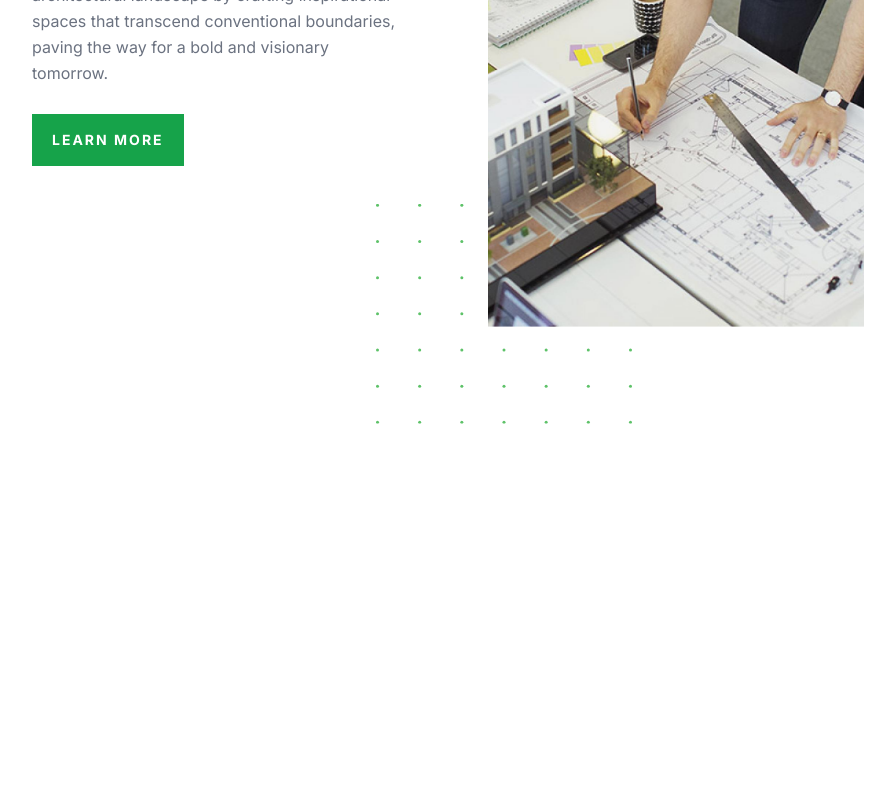
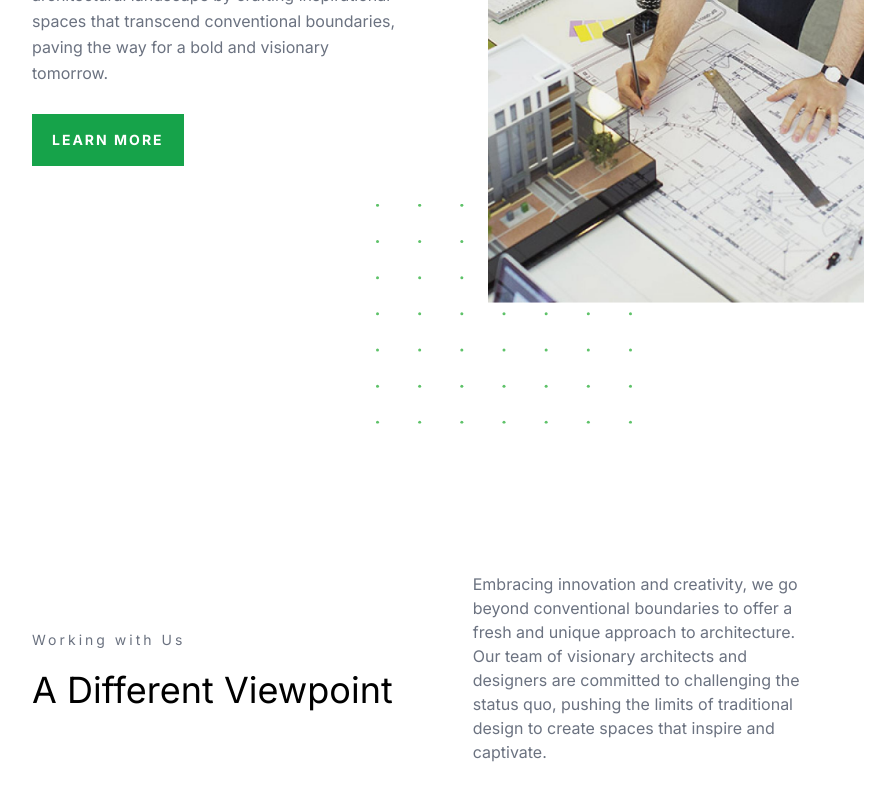
Before and after one commit to aliramazanov/archaxis, a Next.js app: page / in a window 1280 px wide. Shown: the part 1536-2336 px from the top of the page, without its empty margins (192-1087 px from the left). Before the commit the page ends 1980 px from the top, so only its background shows below. Built offline with nearby package versions, Linux system fonts and the light colour scheme.

Commit message:
add: works component

```diff
--- a/src/app/page.tsx
+++ b/src/app/page.tsx
@@ -1,12 +1,14 @@
+import React from "react";
 import About from "@/components/About";
 import Hero from "@/components/Hero";
-import React from "react";
+import Works from "@/components/Works";
 
 const Home: React.FC = () => {
   return (
     <React.Fragment>
       <Hero className="pt-32 pb-0 lg:pb-10" />
       <About className="py-16 lg:py-32 overflow-hidden" />
+      <Works className="py-16 pt-32 lg:py-32" />
     </React.Fragment>
   );
 };
--- a/src/components/Navigation.tsx
+++ b/src/components/Navigation.tsx
@@ -2,8 +2,8 @@
 import React, { useState, useEffect } from "react";
 import { Dialog, Transition } from "@headlessui/react";
 import { XMarkIcon } from "@heroicons/react/24/outline";
+import { usePathname } from "next/navigation";
 import Link from "next/link";
-import { usePathname } from "next/navigation";
 
 const navMenu = [
   { href: "/", label: "home" },
--- /dev/null
+++ b/src/components/Works.tsx
@@ -0,0 +1,172 @@
+"use client";
+import { WorkProps } from "@/types/Types";
+import React from "react";
+import Link from "next/link";
+import { motion } from "framer-motion";
+import {
+  BiHardHat,
+  BiPaintRoll,
+  BiNote,
+  BiBulb,
+  BiLayer,
+  BiOutline,
+} from "react-icons/bi";
+
+const worksContent = {
+  heading: {
+    title: "A Different Viewpoint",
+    subtitle: "Working with Us",
+    description:
+      "Embracing innovation and creativity, we go beyond conventional boundaries to offer a fresh and unique approach to architecture. Our team of visionary architects and designers are committed to challenging the status quo, pushing the limits of traditional design to create spaces that inspire and captivate.",
+  },
+  steps: [
+    {
+      number: "01",
+      icon: BiHardHat,
+      title: "Project Initialization",
+      description:
+        "Commencing each project with precision and foresight, we initiate the journey with the utmost attention to detail. In this crucial phase, our team, equipped with the industry's best practices, collaborates with you to define the project scope, goals, and parameters.",
+      btn: {
+        href: "#",
+        label: "Discover More",
+      },
+    },
+    {
+      number: "02",
+      icon: BiPaintRoll,
+      title: "Conceptual Design",
+      description:
+        "Unleashing creativity with a stroke of innovation, our team transforms visions into tangible concepts, crafting unique and inspiring designs that redefine architectural boundaries.",
+      btn: {
+        href: "#",
+        label: "Discover More",
+      },
+    },
+    {
+      number: "03",
+      icon: BiNote,
+      title: "Documentation Process",
+      description:
+        "We carefully write down all the important details about your project to make sure everything is clear and ready for the next steps.",
+      btn: {
+        href: "#",
+        label: "Discover More",
+      },
+    },
+  ],
+  features: [
+    {
+      icon: BiHardHat,
+      title: "Design Development",
+      description:
+        "With hard hats on and creativity in full swing, we shape and refine your ideas into a concrete design, ensuring a solid foundation for your project to flourish.",
+      btn: {
+        href: "#",
+        label: "Uncover Details",
+      },
+    },
+    {
+      icon: BiBulb,
+      title: "Construction Administration",
+      description:
+        "Buiding your project from blueprint to reality, we oversee every detail of the construction process to ensure seamless execution. More info on our comprehensive construction administration services.",
+      btn: {
+        href: "#",
+        label: "More Info",
+      },
+    },
+    {
+      icon: BiOutline,
+      title: "Evaluation",
+      description:
+        "A critical analysis to refine and enhance, we meticulously assess every aspect of your project.",
+      btn: {
+        href: "#",
+        label: "Read More",
+      },
+    },
+    {
+      icon: BiLayer,
+      title: "Finalization and Delivery",
+      description:
+        "Bringing your vision to life, we finalize the details and ensure everything is in place for a smooth delivery. Our commitment to excellence culminates in the successful completion of your project.",
+      btn: {
+        href: "#",
+        label: "Explore Completion",
+      },
+    },
+  ],
+};
+
+const Works: React.FC<WorkProps> = ({ className }) => {
+  return (
+    <section>
+      <div className={`${className}`}>
+        <div className="container mx-auto px-4">
+          <div className="lg:flex justify-center mb-20 lg:mb-36">
+            <div className="w-full lg:w-8/12 lg:flex gap-20 items-center">
+              <div className="lg-w-7/12 mb-5 lg:mb-0">
+                {worksContent.heading.subtitle && (
+                  <motion.span
+                    initial={{ opacity: 0, y: 20 }}
+                    whileInView={{
+                      opacity: 1,
+                      y: 0,
+                      transition: {
+                        delay: 0.2,
+                        duration: 0.5,
+                      },
+                    }}
+                    viewport={{ once: true }}
+                    className="tracking-[3px] text-sm mb-5 inline-block text-gray-500"
+                  >
+                    {worksContent.heading.subtitle}
+                  </motion.span>
+                )}
+                {worksContent.heading.title && (
+                  <motion.h2
+                    initial={{ opacity: 0, y: 20 }}
+                    whileInView={{
+                      opacity: 1,
+                      y: 0,
+                      transition: {
+                        delay: 0.3,
+                        duration: 0.5,
+                      },
+                    }}
+                    viewport={{ once: true }}
+                    className="text-2xl lg:text-4xl"
+                  >
+                    {worksContent.heading.title}
+                  </motion.h2>
+                )}
+              </div>
+              <div className="lg:w-5/12 self-end">
+                {worksContent.heading.description && (
+                  <motion.p
+                    initial={{ opacity: 0, y: 20 }}
+                    whileInView={{
+                      opacity: 1,
+                      y: 0,
+                      transition: {
+                        delay: 0.6,
+                        duration: 0.5,
+                      },
+                    }}
+                    viewport={{ once: true }}
+                    className="text-gray-500"
+                  >
+                    {worksContent.heading.description}
+                  </motion.p>
+                )}
+              </div>
+            </div>
+          </div>
+          <div className="grid"></div>
+        </div>
+      </div>
+    </section>
+  );
+};
+
+export default Works;
--- a/src/types/Types.ts
+++ b/src/types/Types.ts
@@ -4,3 +4,6 @@ export interface HeroProps {
 export interface AboutProps {
   className?: string;
 }
+export interface WorkProps {
+  className?: string;
+}
```
